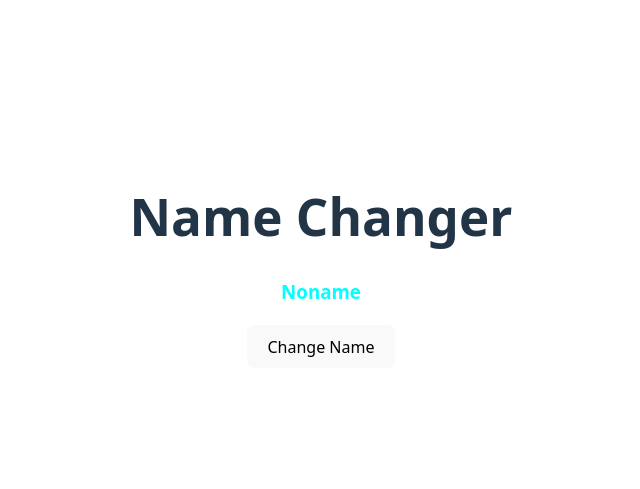
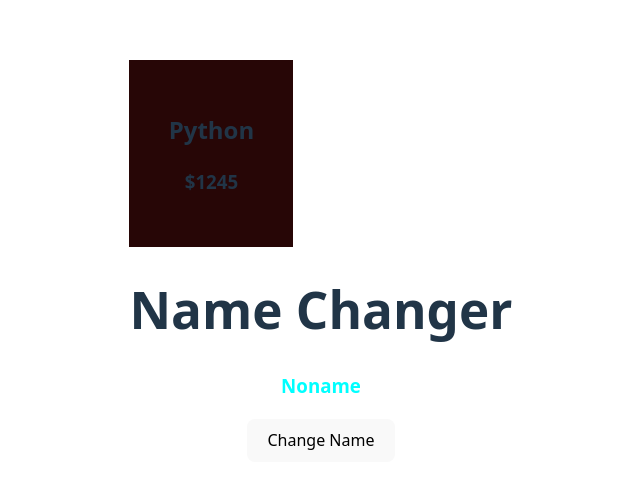
Before and after one commit to kumaragurubaran-Kovan/first-react-project, a React (Vite) app: page / in a window 1280 px wide. Shown: the part 139-628 px from the top of the page, without its empty margins (319-959 px from the left). Built offline with nearby package versions, Linux system fonts and the light colour scheme.

Commit message:
Props - Config Driven UI

```diff
--- a/src/App.css
+++ b/src/App.css
@@ -44,3 +44,8 @@
 #Name{
   color:aqua;
 }
+
+.card{
+  background-color: rgb(39, 6, 6);
+  width:100px ;
+}
--- a/src/App.tsx
+++ b/src/App.tsx
@@ -13,7 +13,7 @@ return heading
 }
 
 
-function Name(){
+export function Name(){
   const [appName, setName] = useState("Noname");
 
   function changeName(){
@@ -32,5 +32,31 @@ function Name(){
   )
 }
 
+const Card = (props: { cardData: any; }) => {
+  const {cardData} = props;
 
-export default Name
+  const {Name, Price} = cardData;
+
+
+  return(
+    <div className="card">
+      <h2>{Name}</h2>
+      <h3>${Price}</h3>
+    </div>
+  )
+}
+
+const cardDteatils =
+  {Name: "Python",
+  id: 45,
+  Price: 1245};
+
+function Body(){
+  return(
+    <div>
+      <Card key = {cardDteatils.id} cardData = {cardDteatils}/>
+    </div>
+  )
+}
+
+export default Body
--- a/src/main.tsx
+++ b/src/main.tsx
@@ -1,12 +1,12 @@
 import { StrictMode } from 'react'
 import { createRoot } from 'react-dom/client'
 import './index.css'
-import {App} from './App.tsx'
-import Name from './App.tsx'
+import {App, Name} from './App.tsx'
+import Body from './App.tsx'
 
 createRoot(document.getElementById('root')!).render(
   <StrictMode>
-
+    <Body />
     <App />
     <Name />
 
```
